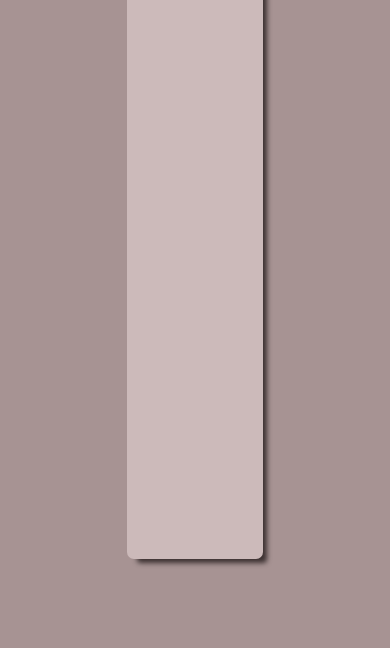
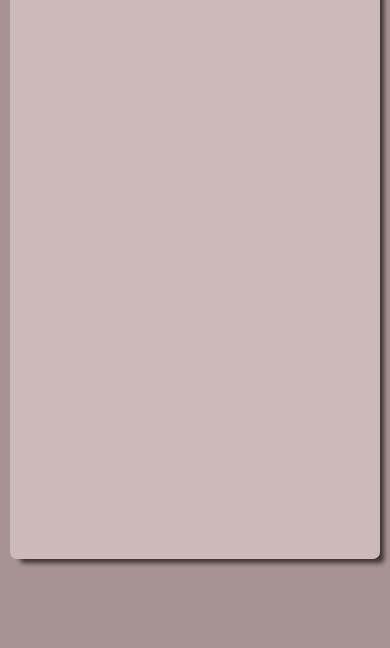
Before and after one commit to SudipMahata-github/todo, a plain HTML site: page index.html in a window 390 px wide. Shown: the part 196-844 px from the top of the page. Drawn offline with Linux system fonts and the light colour scheme.

Commit message:
add media querry

```diff
--- a/style.css
+++ b/style.css
@@ -77,3 +77,9 @@ input {
   border: none;
   margin-left: 2px;
 }
+
+@media (max-width:480px){
+  .todo{
+    width: 95%;
+  }
+}
```
